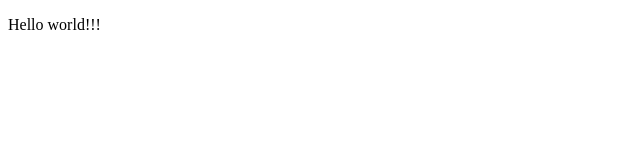
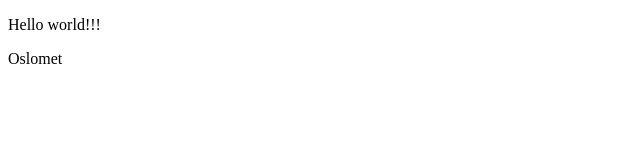
Before and after one commit to Jonas-FJ/Data1200-demo, a plain HTML site: page index.html in a window 1280 px wide. Shown: the full height of the page, 0-640 px from the left. Drawn offline with Linux system fonts and the light colour scheme.

Commit message:
Update index.html

```diff
--- a/index.html
+++ b/index.html
@@ -8,5 +8,6 @@
 </head>
 <body>
     <p>Hello world!!!</p>
+    <p>Oslomet</p>
 </body>
 </html>
```
